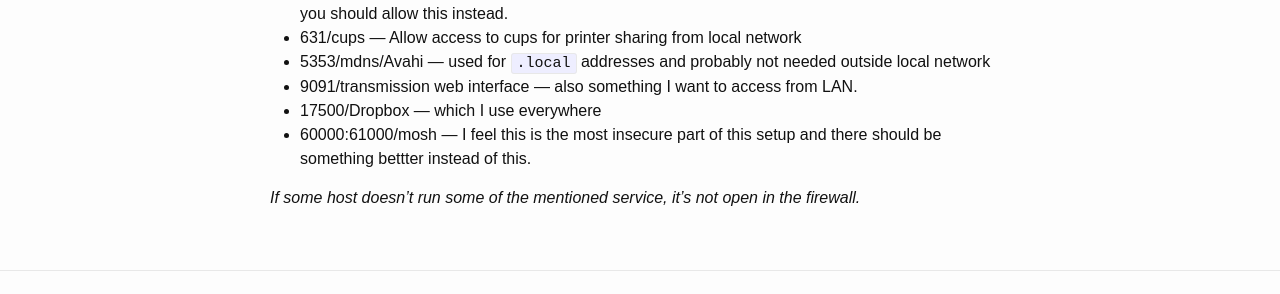
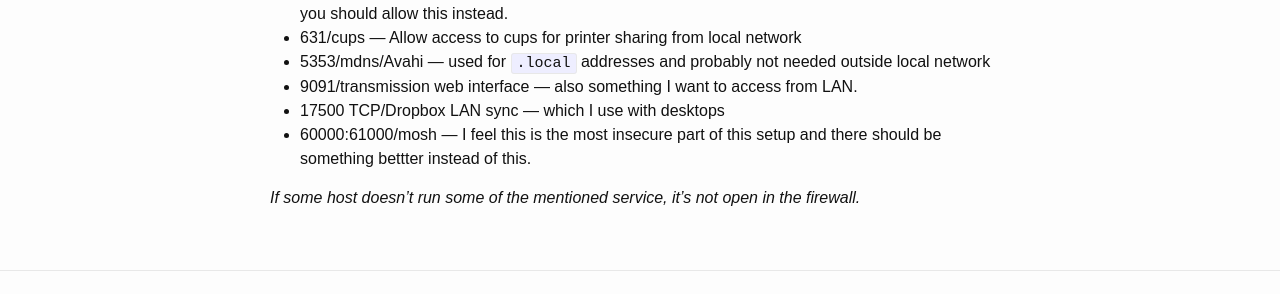
Before and after one commit to Mikaela/mikaela.github.io, a Jekyll site: the page built from _posts/2015-06-12-ufw.md, in a window 1280 px wide. Shown: the part 878-1172 px from the top of the page. Built offline with Jekyll 4.4.1, drawn with Linux system fonts in a browser that asks for light colours; Markdown is read by kramdown in place of the engine named in the settings; comment, search, counter and statistics services are not loaded.

Commit message:
ufw: specify that Dropbox means the LAN sync

```diff
--- a/_posts/2015-06-12-ufw.md
+++ b/_posts/2015-06-12-ufw.md
@@ -48,7 +48,7 @@ ufw allow 60000:61000/udp
   outside local network
 * 9091/transmission web interface — also something I want to access from
   LAN.
-* 17500/Dropbox — which I use everywhere
+* 17500 TCP/Dropbox LAN sync — which I use with desktops
 * 60000:61000/mosh — I feel this is the most insecure part of this setup
   and there should be something bettter instead of this.
 
```
